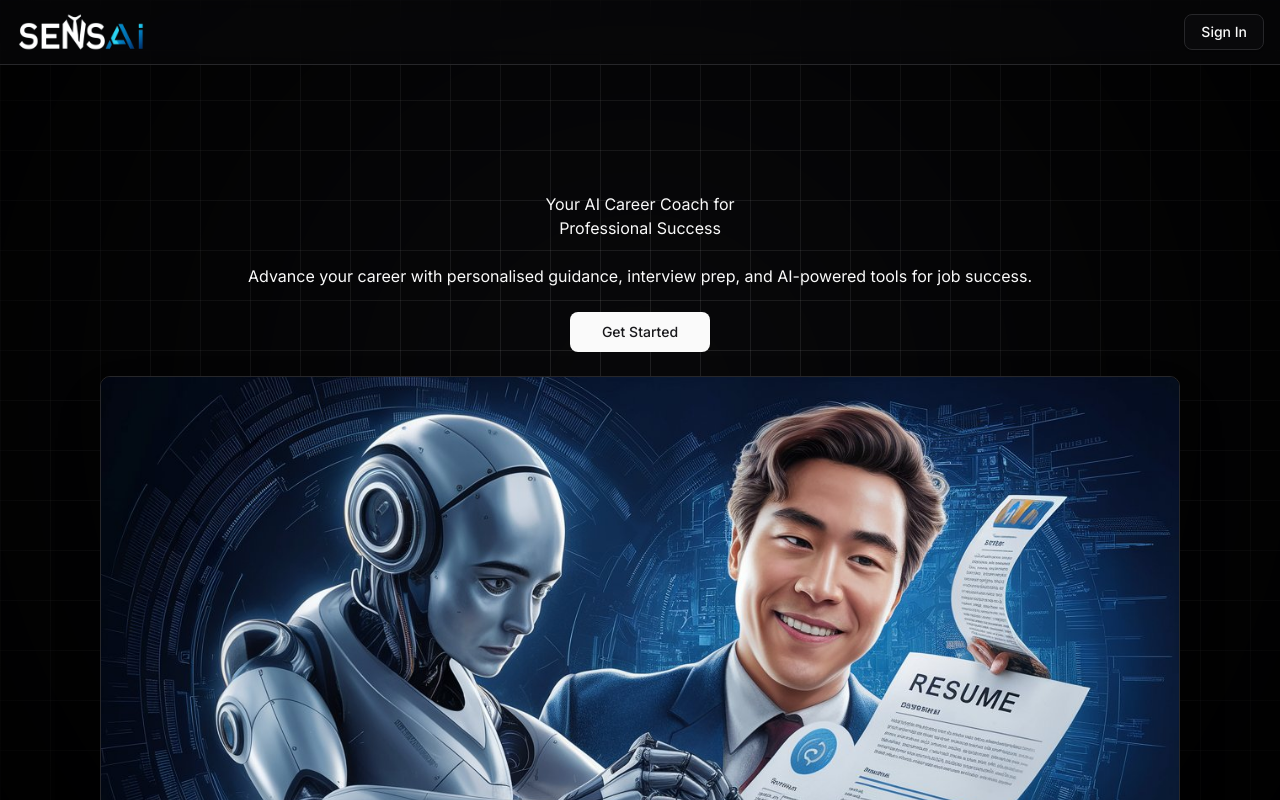
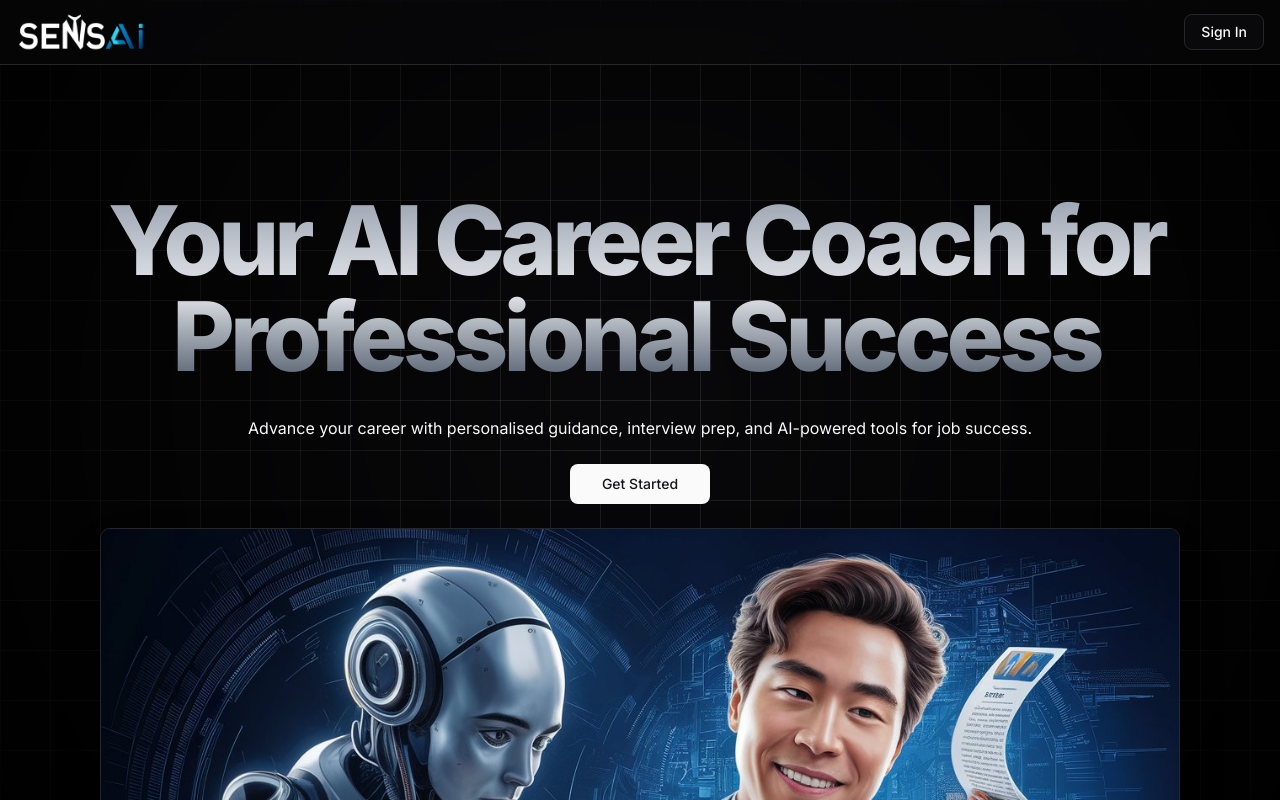
Before and after one commit to iamansingh0/AscendAI, a Next.js app: page / in a window 1280 px wide. Shown: the top 800 px of the page. Built offline with nearby package versions, Linux system fonts and the light colour scheme; no server answers.

Commit message:
Add gradient utilities and apply styles to HeroSection title

```diff
--- a/app/globals.css
+++ b/app/globals.css
@@ -151,3 +151,13 @@
   height: 100%;
   background: radial-gradient(circle, transparent, rgba(0, 0, 0, 0.9));
 }
+
+@layer utilities {
+  .gradient {
+    @apply bg-gradient-to-b from-gray-400 via-gray-200 to-gray-600;
+  }
+
+  .gradient-title {
+    @apply bg-gradient-to-b from-gray-400 via-gray-200 to-gray-600 font-extrabold tracking-tighter text-transparent bg-clip-text pb-2 pr-2;
+  }
+}
--- a/components/hero.jsx
+++ b/components/hero.jsx
@@ -8,7 +8,7 @@ const HeroSection = () => {
     <section className='w-full pt-36 md:pt-48 pb-10'>
         <div className='space-y-6 text-center'>
             <div className='space-y-6 mx-auto'>
-                <h1>
+                <h1 className='text-5xl font-bold md:text-6xl lg:text-7xl xl:text-8xl gradient-title'>
                     Your AI Career Coach for
                     <br/>
                     Professional Success
```
